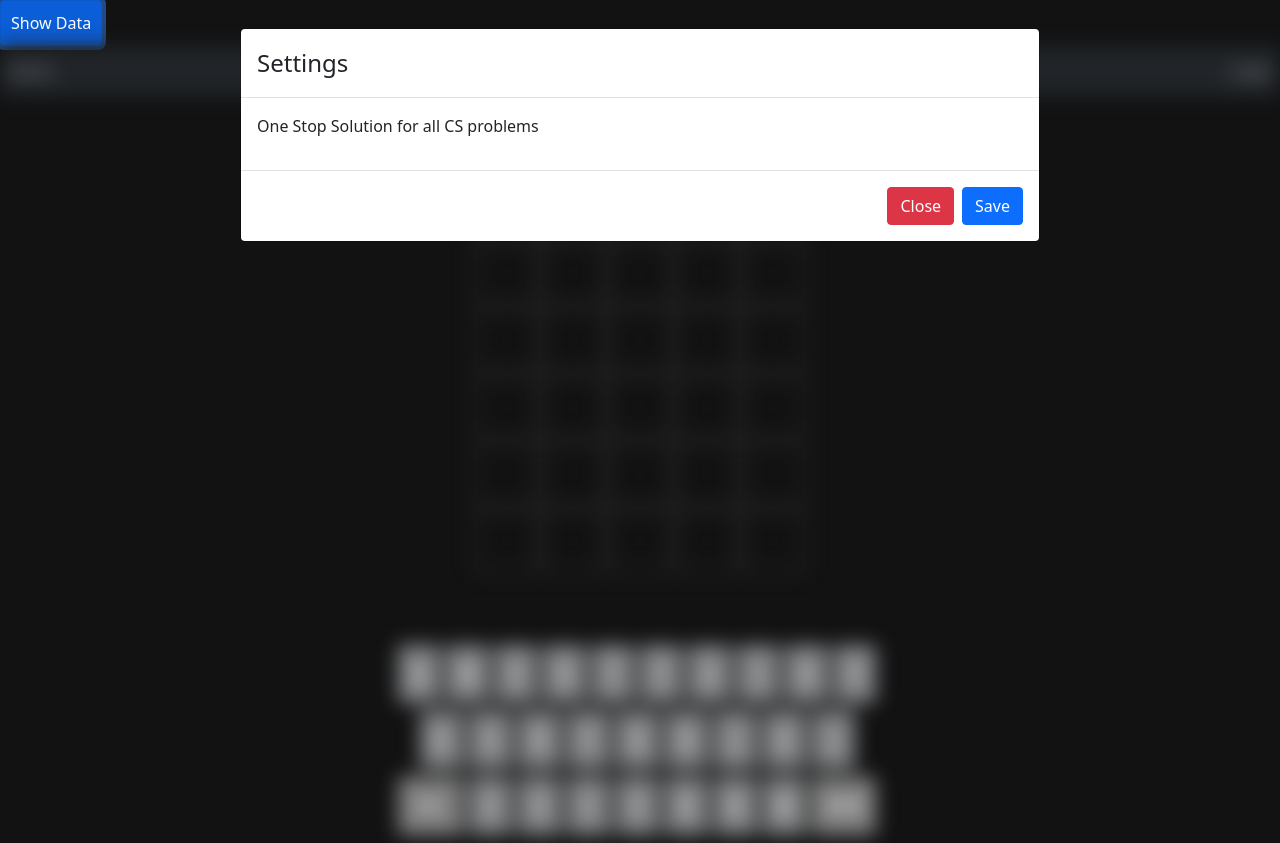
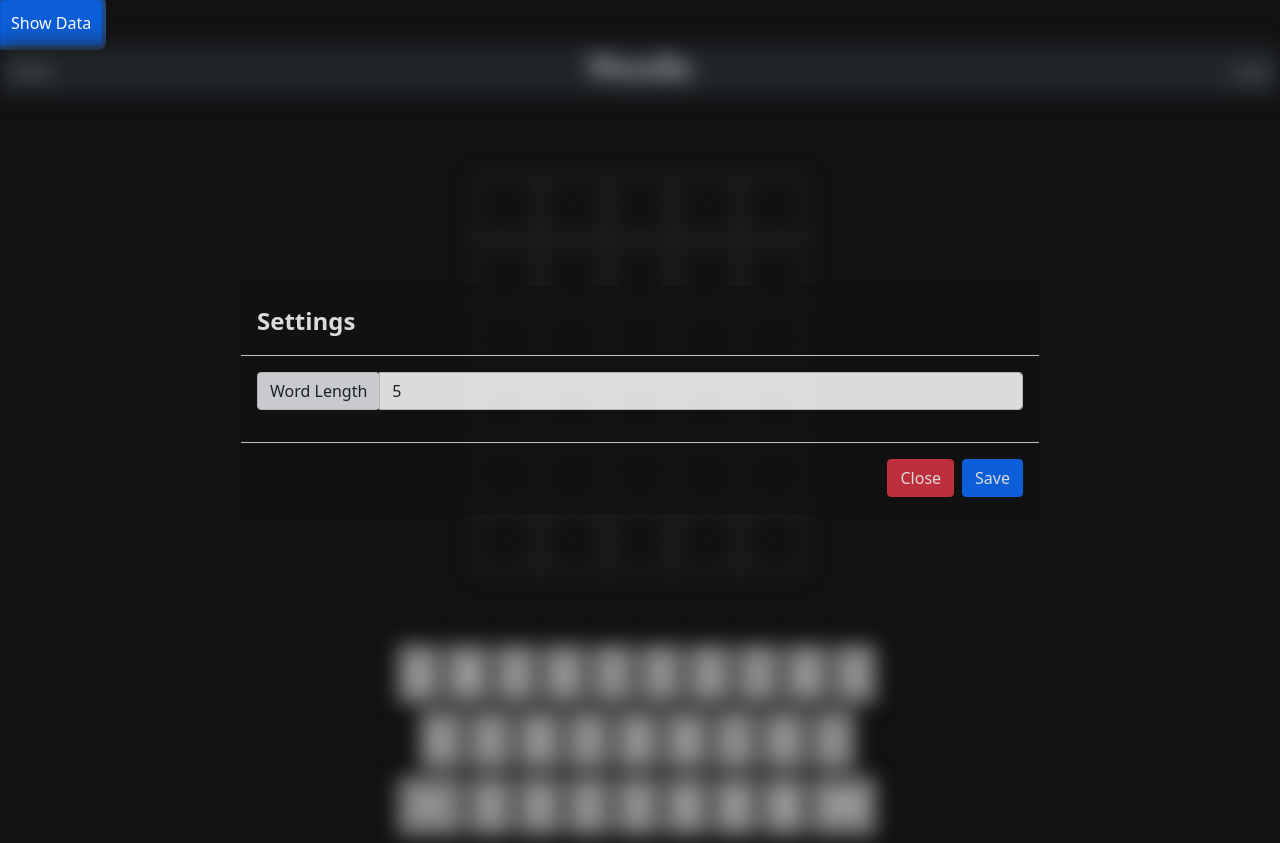
Before and after one commit to AmerAlwan/wordle, an Angular app in the folder angular-frontend/: page /game in a window 1280 px wide. Both pictures are taken after a click on the button "Show Data". Built offline with nearby package versions, Linux system fonts and the light colour scheme.

Commit message:
Created settings content component

```diff
--- a/angular-frontend/src/app/app.module.ts
+++ b/angular-frontend/src/app/app.module.ts
@@ -19,6 +19,7 @@ import { ProfileDropdownFormComponent } from './components/nav/dropdown/profile-
 import { ProfileDropdownInfoComponent } from './components/nav/dropdown/profile-dropdown-info/profile-dropdown-info.component';
 import { NoneWordErrorComponent } from './components/errors/board/none-word-error/none-word-error.component';
 import { SettingsContainerComponent } from './components/settings/settings-container/settings-container.component';
+import { SettingsContentComponent } from './components/settings/settings-content/settings-content.component';
 
 
 @NgModule({
@@ -37,7 +38,8 @@ import { SettingsContainerComponent } from './components/settings/settings-conta
     ProfileDropdownFormComponent,
     ProfileDropdownInfoComponent,
     NoneWordErrorComponent,
-    SettingsContainerComponent
+    SettingsContainerComponent,
+    SettingsContentComponent
   ],
   imports: [
     BrowserModule,
--- a/angular-frontend/src/app/components/settings/settings-container/settings-container.component.css
+++ b/angular-frontend/src/app/components/settings/settings-container/settings-container.component.css
@@ -1,3 +1,13 @@
 #settings-container {
    display: block;
 }
+
+.modal-content {
+  background-color: #121213;
+  color: white;
+  opacity: 0.85;
+}
+
+.modal-title {
+    font-weight: bold;
+}
--- a/angular-frontend/src/app/components/settings/settings-container/settings-container.component.html
+++ b/angular-frontend/src/app/components/settings/settings-container/settings-container.component.html
@@ -10,14 +10,13 @@
      tabindex="-1"
      role="dialog"
      *ngIf="isDisplaySettings">
-  <div class="modal-dialog modal-lg" role="document">
+  <div class="modal-dialog modal-lg modal-dialog-centered" role="document">
     <div class="modal-content">
       <div class="modal-header">
         <h4 class="modal-title">Settings</h4>
       </div>
       <div class="modal-body">
-        <p>One Stop Solution for all CS problems</p>
-
+        <app-settings-content></app-settings-content>
       </div>
       <div class="modal-footer">
         <button type="button" class="btn btn-danger"
--- a/angular-frontend/src/app/components/settings/settings-container/settings-container.component.ts
+++ b/angular-frontend/src/app/components/settings/settings-container/settings-container.component.ts
@@ -9,14 +9,14 @@ import { Component, OnInit, EventEmitter } from '@angular/core';
   animations: [
     trigger('toggleSettings', [
     state('open', style({
-      transform: 'translateY(-100%)',
+      transform: 'translateY(100%)',
     })),
       transition(':enter', [
-        style({ transform: 'translateY(-100%)'}),
-        animate('300ms ease-in-out', style({ transform: 'transalteY(0%)' }))
+        style({ transform: 'translateY(100%)'}),
+        animate('200ms ease-in-out', style({ transform: 'transalteY(0%)' }))
       ]),
       transition(':leave', [
-        animate('300ms ease-in-out', style({ transform: 'translateY(-100%)' }))
+        animate('200ms ease-in-out', style({ transform: 'translateY(100%)' }))
       ])
     ])
   ]
--- /dev/null
+++ b/angular-frontend/src/app/components/settings/settings-content/settings-content.component.html
@@ -0,0 +1,6 @@
+<div class="input-group mb-3">
+  <div class="input-group-prepend">
+    <span class="input-group-text">Word Length</span>
+  </div>
+  <input type="text" class="form-control" placeholder="5" value="5" />
+</div>
--- /dev/null
+++ b/angular-frontend/src/app/components/settings/settings-content/settings-content.component.ts
@@ -0,0 +1,15 @@
+import { Component, OnInit } from '@angular/core';
+
+@Component({
+  selector: 'app-settings-content',
+  templateUrl: './settings-content.component.html',
+  styleUrls: ['./settings-content.component.css']
+})
+export class SettingsContentComponent implements OnInit {
+
+  constructor() { }
+
+  ngOnInit(): void {
+  }
+
+}
```
Also changed, not shown: angular-frontend/src/app/components/settings/settings-content/settings-content.component.css (added), 1 other file (tests, documents, lock files or other folders).
